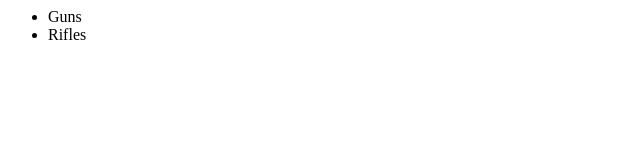
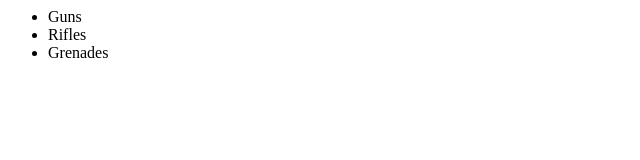
Before and after one commit to Tilakshreesrana/newGitTest2, a plain HTML site: page Index.html in a window 1280 px wide. Shown: the full height of the page, 0-640 px from the left. Drawn offline with Linux system fonts and the light colour scheme.

Commit message:
changes made on index.html

```diff
--- a/Index.html
+++ b/Index.html
@@ -4,6 +4,7 @@
 <ul>
 <li>Guns</li>
 <li>Rifles</li>
+<li>Grenades</li>
 
 </ul>
 </html>
```
